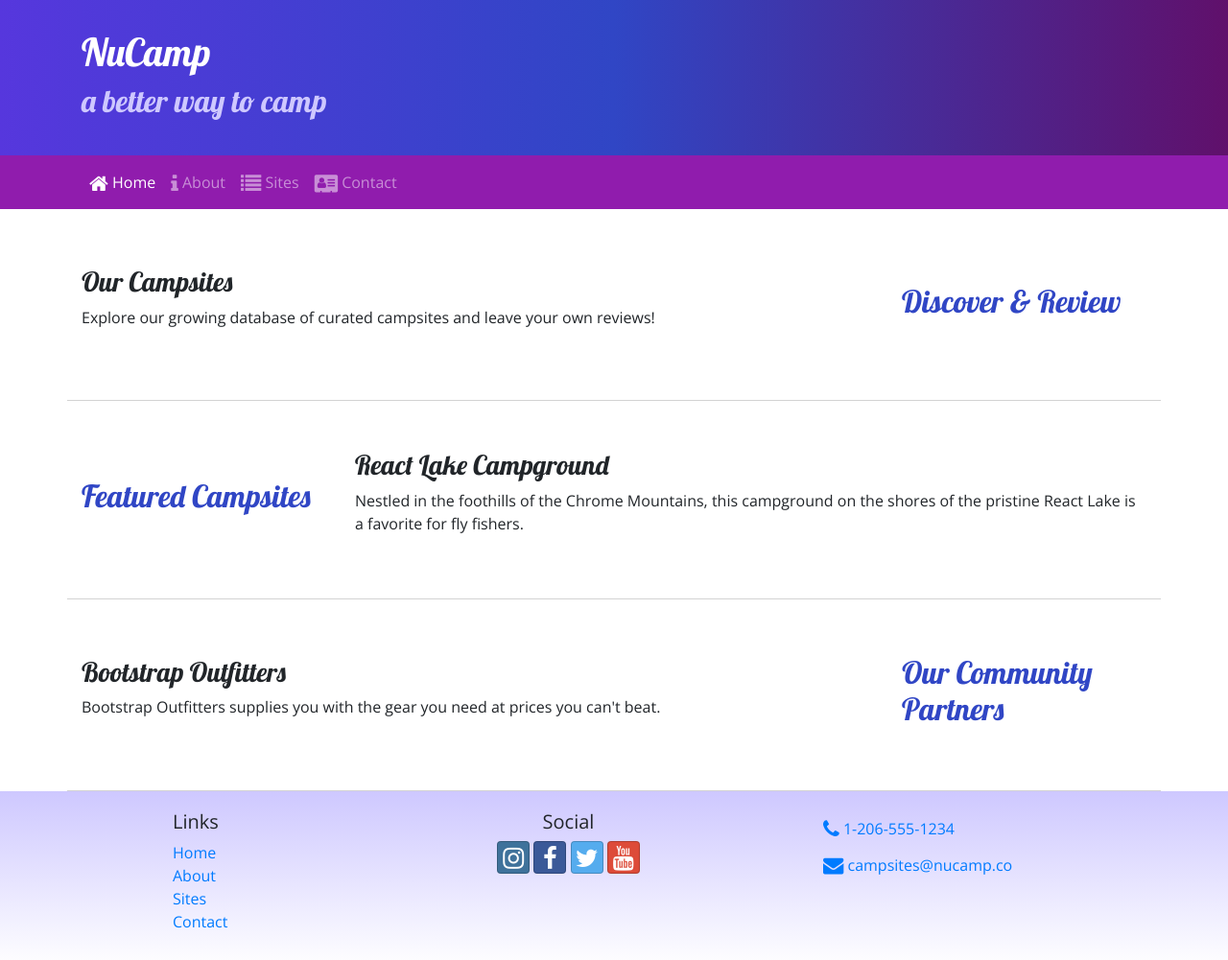
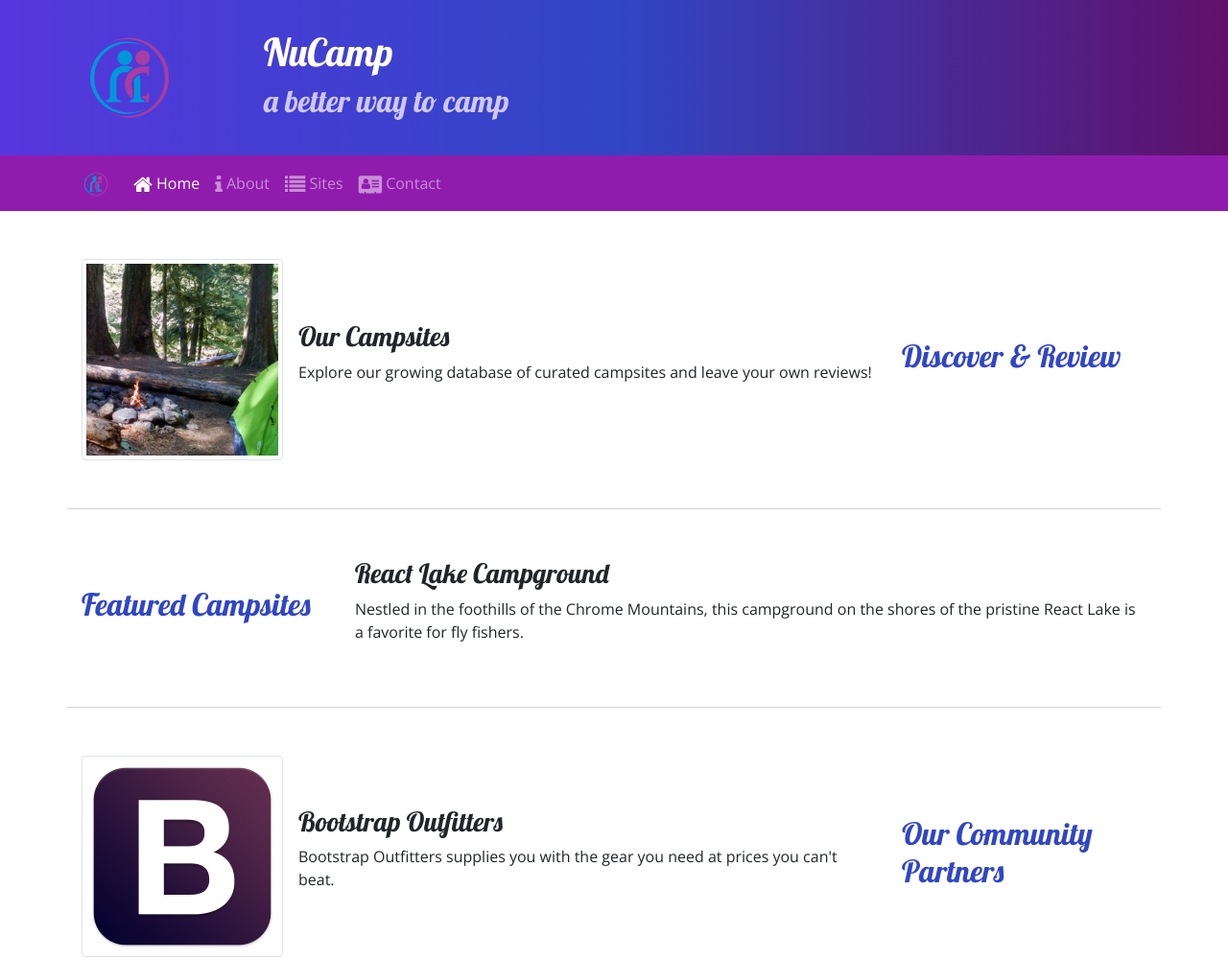
Before and after one commit to Alimariemac/furry-train, a website: page index.html in a window 1280 px wide. Shown: the top 1001 px of the page at 96% size. Drawn offline with nearby package versions, Linux system fonts and the light colour scheme.

Commit message:
Images and Media

```diff
--- a/index.html
+++ b/index.html
@@ -23,6 +23,9 @@
         <header class="jumbotron jumbotron-fluid">
             <div class="container">
                 <div class="row">
+                    <div class="col-4 col-sm-3 col-md-2 align-self-center">
+                        <img src="img/logo.png" class="img-fluid"/>
+                    </div>
                     <div class="col">
                         <h1>NuCamp</h1>
                         <h2>a better way to camp</h2>
@@ -32,6 +35,7 @@
         </header>
         <nav class="navbar navbar-expand-sm navbar-dark sticky-top">
             <div class="container">
+                <a href="#" class="navbar-brand"><img src="img/logo.png" height="30" width="30" alt="logo"></a>
                 <button class="navbar-toggler" type="button" data-toggle="collapse" data-target="#nucampNavbar">
                     <span class="navbar-toggler-icon"></span>
                 </button>
@@ -51,8 +55,13 @@
                 <h2>Discover & Review</h2>
             </div>
             <div class="col">
-                <h3>Our Campsites</h3>
-                <p class = "d-sm-block d-none">Explore our growing database of curated campsites and leave your own reviews!</p>
+                <div class="media">
+                    <img class="d-flex mr-3 img-thumbnail" src="img/breadcrumb-trail-thumb.jpg" alt="Breadcrumb Trail" />
+                    <div class="media-body align-self-center">
+                        <h3>Our Campsites</h3>
+                        <p class="d-none d-sm-block">Explore our growing database of curated campsites and leave your own reviews!</p>
+                    </div>
+                </div>
             </div>
         </div>
 
@@ -71,8 +80,13 @@
                 <h2>Our Community Partners</h2>
             </div>
             <div class="col">
-                <h3>Bootstrap Outfitters</h3>
-        		<p class = "d-sm-block d-none">Bootstrap Outfitters supplies you with the gear you need at prices you can't beat.</p>
+                <div class="media">
+                    <img src="img/bootstrap-thumb.png" alt="Bootstrap Outfitters" class="d-flex mr-3 img-thumbnail">
+                    <div class="media-body align-self-center">
+                        <h3>Bootstrap Outfitters</h3>
+        		        <p class = "d-sm-block d-none">Bootstrap Outfitters supplies you with the gear you need at prices you can't beat.</p>
+                    </div>
+                </div>
             </div>
         </div>
     </div>
```
Also changed, not shown: aboutus.html (+7 -3 lines), contactus.html (+4 -0 lines), img/bootstrap-thumb.png (added), img/breadcrumb-trail-thumb.jpg (added), img/breadcrumb-trail.jpg (added), img/chrome-river-thumb.jpg (added), img/chrome-river.jpg (added), img/logo.png (added), img/react-lake-thumb.jpg (added), img/react-lake.jpg (added), 1 other file.
